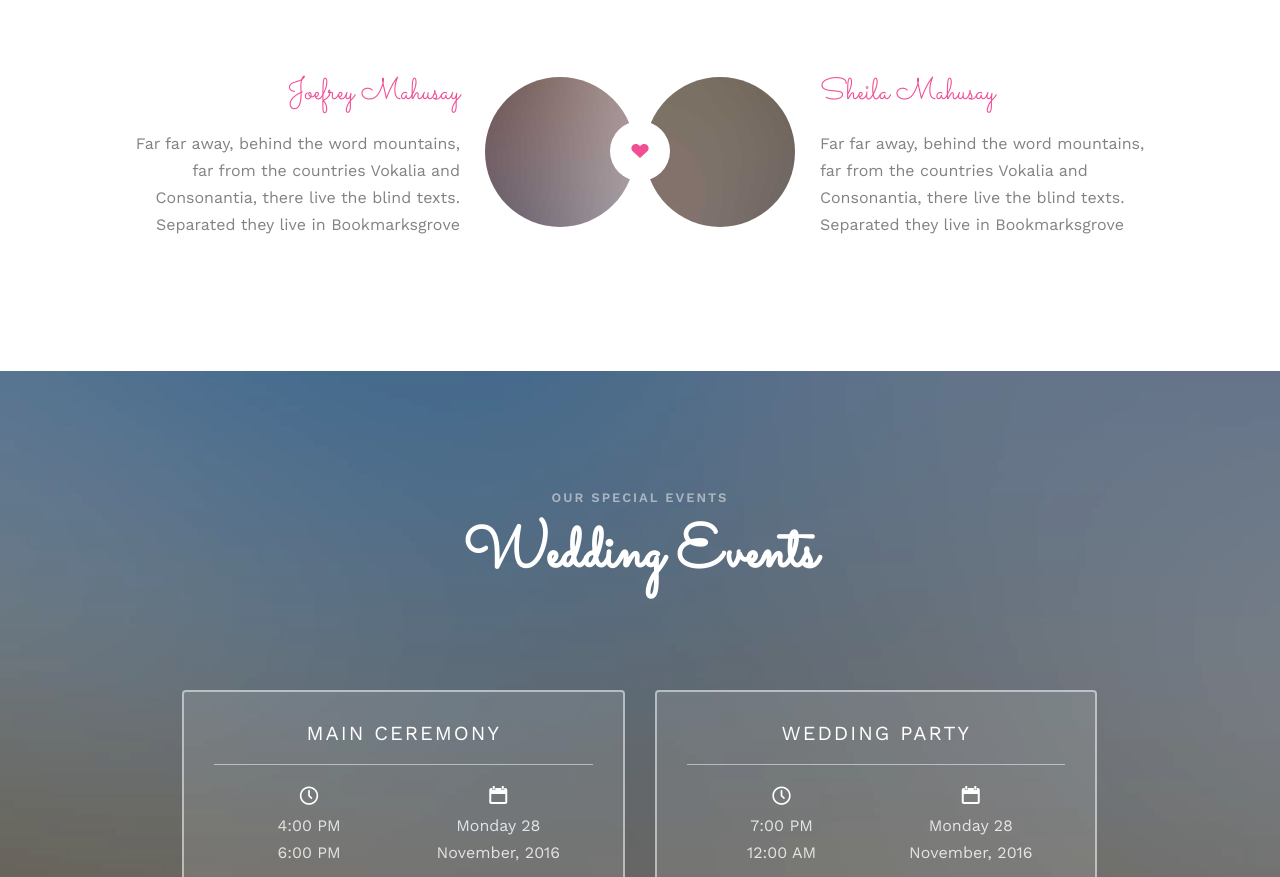
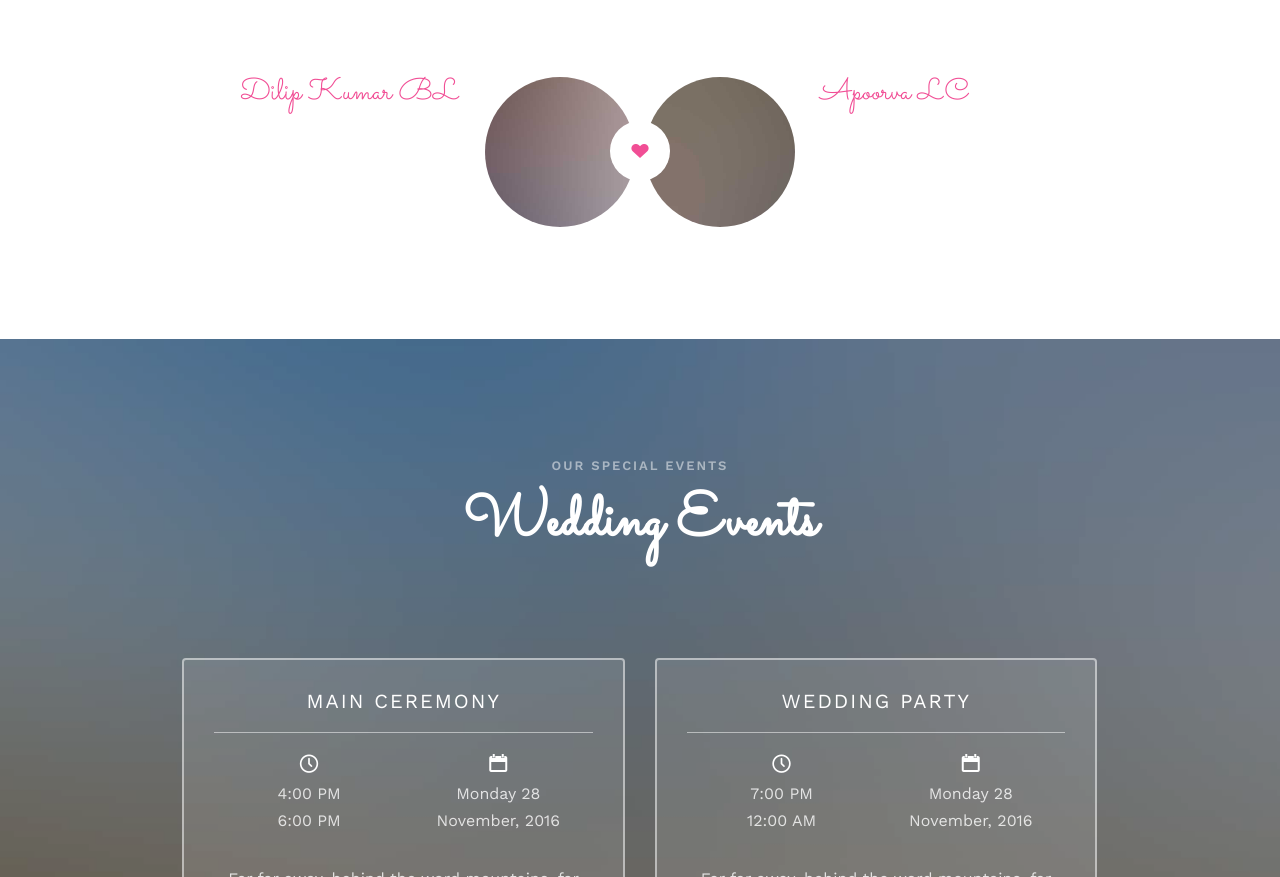
Before and after one commit to DilipAppu/D-Awedding, a plain HTML site: page index.html in a window 1280 px wide. Shown: the part 1235-2112 px from the top of the page. Drawn offline with nearby package versions, Linux system fonts and the light colour scheme; files whose address does not match are found by name.

Commit message:
Update index.html

```diff
--- a/index.html
+++ b/index.html
@@ -139,8 +139,7 @@
 						<img src="images/groom.jpg" alt="groom" class="img-responsive">
 					</div>
 					<div class="desc-groom">
-						<h3>Joefrey Mahusay</h3>
-						<p>Far far away, behind the word mountains, far from the countries Vokalia and Consonantia, there live the blind texts. Separated they live in Bookmarksgrove</p>
+						<h3>Dilip Kumar BL</h3>
 					</div>
 				</div>
 				<p class="heart text-center"><i class="icon-heart2"></i></p>
@@ -149,8 +148,7 @@
 						<img src="images/bride.jpg" alt="groom" class="img-responsive">
 					</div>
 					<div class="desc-bride">
-						<h3>Sheila Mahusay</h3>
-						<p>Far far away, behind the word mountains, far from the countries Vokalia and Consonantia, there live the blind texts. Separated they live in Bookmarksgrove</p>
+						<h3>Apoorva LC</h3>
 					</div>
 				</div>
 			</div>
```
